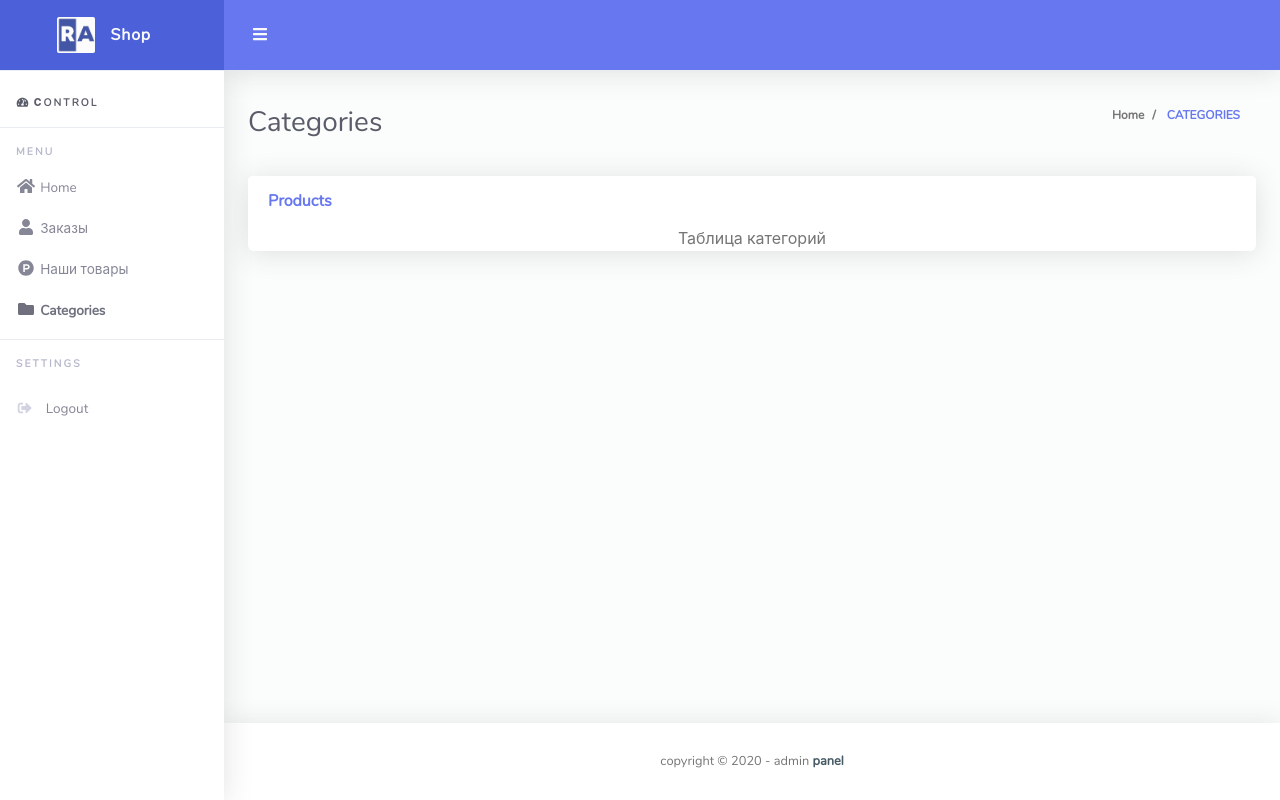
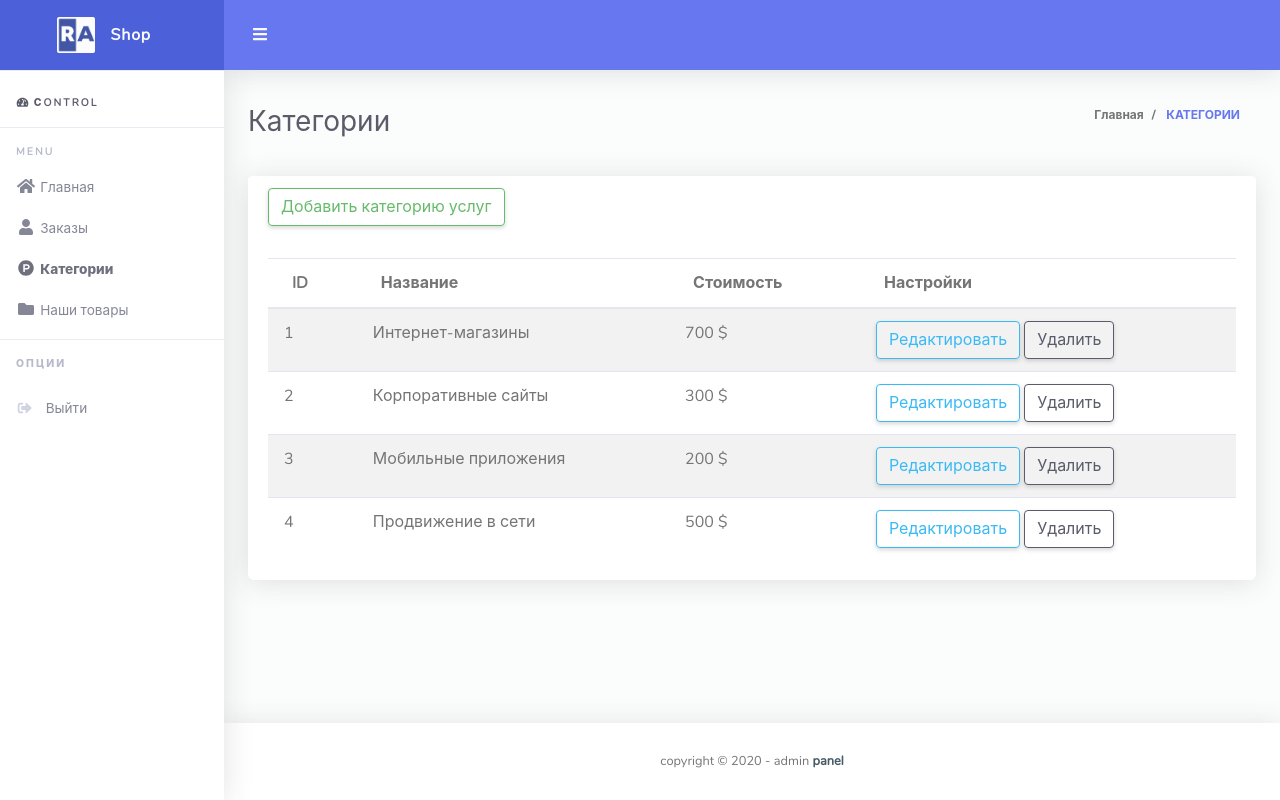
Before and after one commit to expertsumyua/itfive, a PHP site: page /admin/categories.php in a window 1280 px wide. Run offline with PHP 8.4, Linux system fonts and the light colour scheme; data comes from the database, SQL or seed files in the repository; some libraries are stand-ins or nearby versions.

Commit message:
исправил с продуктов на категории

```diff
--- a/admin/categories.php
+++ b/admin/categories.php
@@ -2,7 +2,7 @@
 //подключаем базу даних
 include $_SERVER['DOCUMENT_ROOT'] . "/configs/db.php";
 //устанавливаем страницу
-$page = "categories"
+$page = "Категории"
 ?>
 <!DOCTYPE html>
 <html lang="en">
@@ -30,19 +30,27 @@ $page = "categories"
             <!-- Topbar -->
             <!-- Container Fluid-->
             <div class="container-fluid" id="container-wrapper">
-                <!--breadcrumb-->
-                <?php
-                include $_SERVER['DOCUMENT_ROOT'] . "/admin/parts/breadcrumb.php"
-                ?>
+                    <!--breadcrumb-->
+                        <?php
+                        include $_SERVER['DOCUMENT_ROOT'] . "/admin/parts/breadcrumb.php"
+                        ?>
                 <!-- Row -->
                 <div class="row">
-                    <!-- DataTable with Hover -->
-                    <div class="col-lg-12">
-                        <div class="card mb-4 text-center">
-                            <div class="card-header py-3 d-flex flex-row align-items-center justify-content-between">
-                                <h6 class="m-0 font-weight-bold text-primary">Products</h6>
+                    <div class="col-md-12">
+                        <div class="card strpied-tabled-with-hover">
+
+                            <div class="card-header">
+                                <a  href="http://<?php echo $_SERVER['HTTP_HOST']?>/admin/options/categories/add_categories.php" class="btn btn-outline-success">Добавить категорию услуг</a>
                             </div>
-                            Таблица категорий
+                            <div class="card-body table-full-width table-responsive">
+                                <table class="table table-hover table-striped" id="data_table">
+
+                                    <?php
+                                    include "categories_table.php";
+                                    ?>
+
+                                </table>
+                            </div>
                         </div>
                     </div>
                 </div>
@@ -74,7 +82,7 @@ include $_SERVER['DOCUMENT_ROOT'] . "/admin/parts/scripts.php"
         $('#dataTableHover').DataTable(); // ID From dataTable with Hover
     });
 </script>
+<script src="/admin/assets/js/products_options.js"></script>
 </body>
 
-
 </html>
--- a/admin/products_table.php
+++ b/admin/categories_table.php
@@ -17,8 +17,8 @@
         <td><?php echo $row['cost']; ?> $</td>
         <td>
             <a class="btn-group" role="group" aria-label="Basic example">
-                <a href="options/products/edit_products.php?id=<?php echo $row['id']; ?>"  class="btn btn-outline-info">Редактировать</a>
-                <div data-link="options/products/delete_product.php?id=<?php echo $row['id']; ?>"  class="btn btn-outline-dark" onclick="delete_product(this)">Удалить</div>
+                <a href="options/categories/edit_categories.php?id=<?php echo $row['id']; ?>"  class="btn btn-outline-info">Редактировать</a>
+                <div data-link="options/categories/delete_categories.php?id=<?php echo $row['id']; ?>"  class="btn btn-outline-dark" onclick="delete_product(this)">Удалить</div>
             </div>
 
         </td>
--- a/admin/index.php
+++ b/admin/index.php
@@ -2,7 +2,7 @@
 //подключаем базу даних
 include $_SERVER['DOCUMENT_ROOT'] . "/configs/db.php";
 //устанавливаем страницу
-$page = "home"
+$page = "Главная"
 ?>
 <!DOCTYPE html>
 <html lang="en">
@@ -35,7 +35,7 @@ $page = "home"
                 <div class="d-sm-flex align-items-center justify-content-between mb-4">
                     <h1 class="h3 mb-0 text-gray-800">Dashboard</h1>
                     <ol class="breadcrumb">
-                        <li class="breadcrumb-item active" aria-current="page"><a href="./">Home</a></li>
+                        <li class="breadcrumb-item active" aria-current="page"><a href="./">Главная</a></li>
                     </ol>
                 </div>
 
--- a/admin/options/products/delete_product.php
+++ b/admin/options/categories/delete_categories.php
@@ -1,11 +1,11 @@
 <?php
-include '../../../configs/db.php';
+include $_SERVER['DOCUMENT_ROOT'] . "/configs/db.php";
 
 if(isset($_GET["id"])) {
     $sql = "DELETE FROM categories WHERE categories . id=" . $_GET["id"];
 
     mysqli_query($connect, $sql);
     //var_dump($conn, $sql);
-    include "../../products_table.php";
+    include $_SERVER['DOCUMENT_ROOT'] . "/admin/categories_table.php";
 }
 ?>
--- a/admin/parts/breadcrumb.php
+++ b/admin/parts/breadcrumb.php
@@ -1,18 +1,16 @@
 <?php
 
 
-if ($page == "products" || $page == "edit" || $page == "delete" || $page == "Заказы" || $page == "categories") {
-if ($page == "Наши товары" || $page == "edit" || $page == "delete" || $page == "Заказы" || $page == "categories" || $page=="Добавить товар" || $page == "Изменить продукт") {
+	if ($page == "Категории" || $page == "Редактировать категорию" || $page == "Удалить категорию" || $page == "Заказы" || $page == "Услуги" || $page=="Добавить товар" || $page == "Изменить категорию услуг" || $page == "Изменить услуги" || $page == "Добавить услуги") {
 
     ?>
     <div class="d-sm-flex align-items-center justify-content-between mb-4">
         <h1 class="h3 mb-0 text-gray-800 text-capitalize"><?php echo $page ?></h1>
         <ol class="breadcrumb">
-            <li class="breadcrumb-item"><a class="text-muted" href="/admin/">Home</a></li>
+            <li class="breadcrumb-item"><a class="text-muted" href="/admin/">Главная</a></li>
             <li class="breadcrumb-item active text-uppercase" aria-current="page"><a href="<?php echo $page ?>.php"> <?php echo $page ?></a></li>
         </ol>
     </div>
     <?php
 }
-}
 ?>
--- a/admin/parts/nav.php
+++ b/admin/parts/nav.php
@@ -14,38 +14,38 @@
     <div class="sidebar-heading">
         Menu
     </div>
-    <li class="nav-item <?php if ($page == "home"){echo 'active';}?>">
+    <li class="nav-item <?php if ($page == "Главная"){echo 'active';}?>">
         <a class="nav-link" href="/admin">
             <i class="fas fa-fw fa-home"></i>
-            <span>Home</span>
+            <span>Главная</span>
         </a>
     </li>
-    <li class="nav-item <?php if ($page == 'orders'){echo 'active';}?>">
+    <li class="nav-item <?php if ($page == 'Заказы'){echo 'active';}?>">
         <a class="nav-link" href="orders.php">
             <i class="fas fa-fw fa-user"></i>
             <span>Заказы</span>
         </a>
     </li>
-    <li class="nav-item <?php if ($page == 'products'){echo 'active';}?>"> <!-- href="products.php" -->
-        <a class="nav-link collapsed" href="http://<?php echo $_SERVER['HTTP_HOST']?>/admin/products.php">
+    <li class="nav-item <?php if ($page == 'Категории'){echo 'active';}?>"> <!-- href="categories.php" -->
+        <a class="nav-link collapsed" href="http://<?php echo $_SERVER['HTTP_HOST']?>/admin/categories.php">
             <i class="fab fa-fw fa-product-hunt"></i>
-            <span>Наши товары</span>
+            <span>Категории</span>
         </a>
     </li>
-    <li class="nav-item <?php if ($page == 'categories'){echo 'active';}?>">
-        <a class="nav-link" href="categories.php">
+    <li class="nav-item <?php if ($page == 'Услуги'){echo 'active';}?>">
+        <a class="nav-link" href="services.php">
             <i class="fas fa-fw fa-folder"></i>
-            <span>Categories</span>
+            <span>Наши товары</span>
         </a>
     </li>
     <hr class="sidebar-divider">
     <div class="sidebar-heading">
-        Settings
+        Опции
     </div>
     <li class="nav-item mt-2">
         <a class="nav-link" href="login.html">
             <i class="fas fa-sign-out-alt fa-sm fa-fw mr-2 text-gray-400"></i>
-            <span>Logout</span>
+            <span>Выйти</span>
         </a>
     </li>
 </ul>
```
Also changed, not shown: admin/categories1.php (renamed from admin/products.php, +12 -20 lines), admin/options/categories/add_categories.php (renamed from admin/options/products/edit_products.php, +21 -16 lines), admin/options/categories/edit_categories.php (renamed from admin/options/products/add_products.php, +16 -21 lines).
